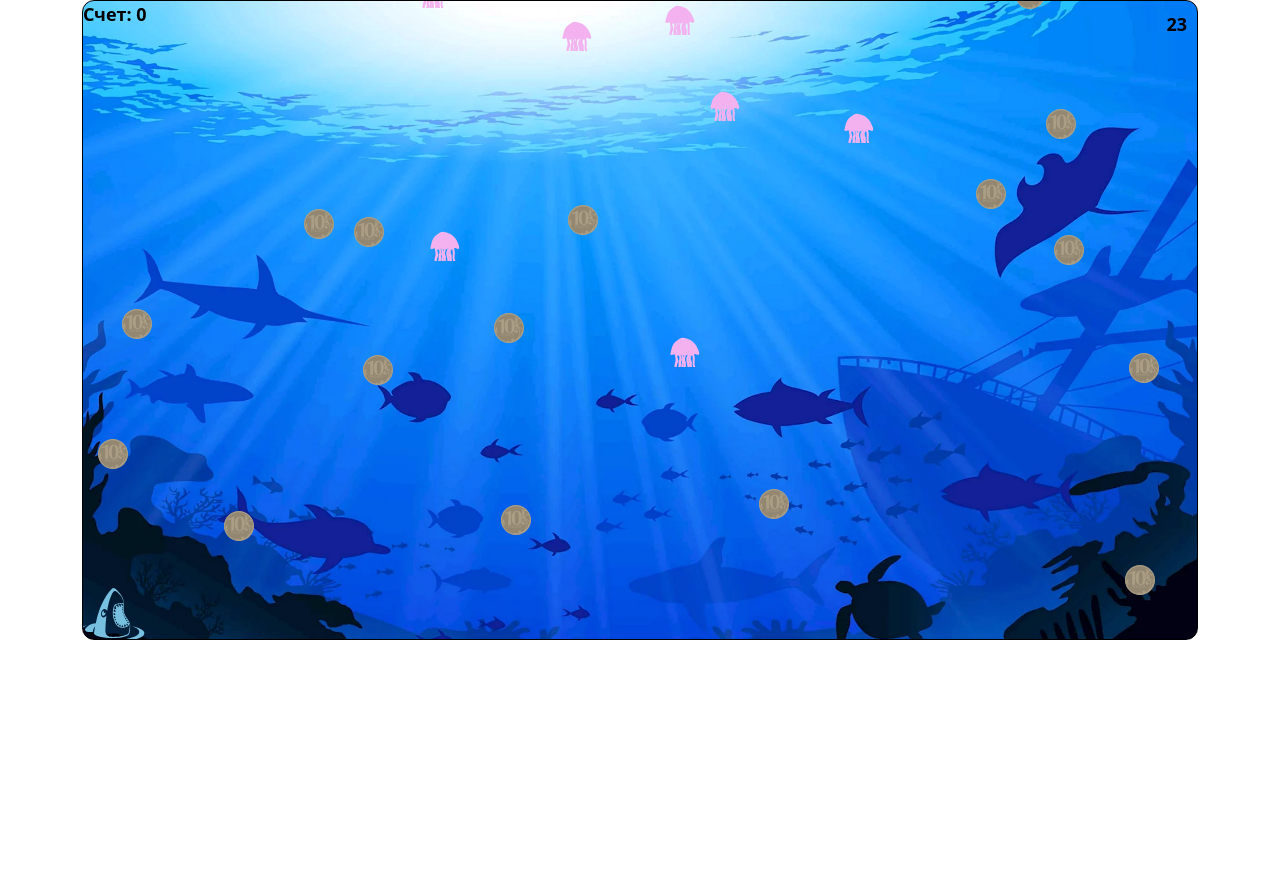
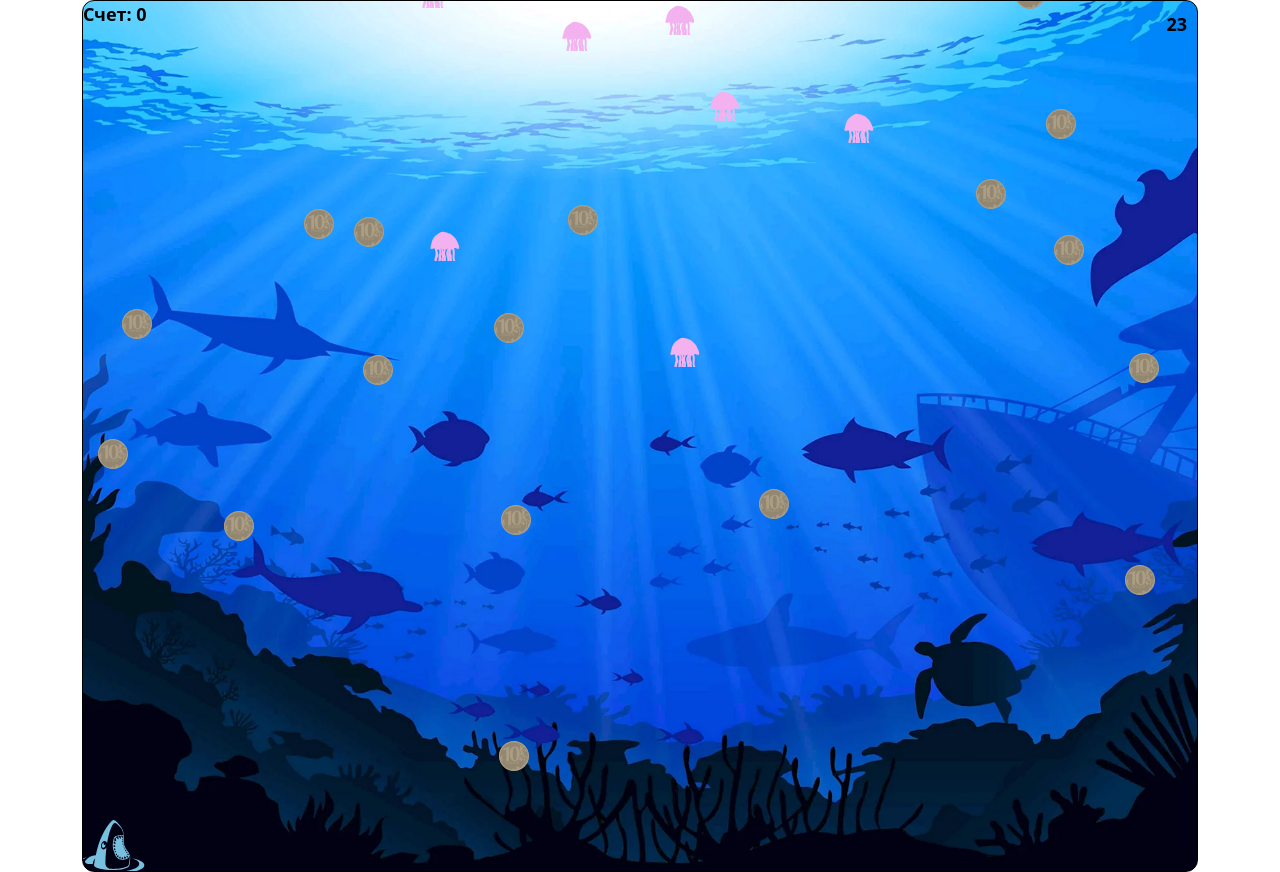
Before and after one commit to DanyaMokhno/Tg_mini_app, a FastAPI app: page /game in a window 1280 px wide. Run offline with FastAPI, Linux system fonts and the light colour scheme; parts of the project's set-up code (start-up, migrations or seed data) failed here and were passed over; some libraries are stand-ins or nearby versions.

Commit message:
+-доделал игру

```diff
--- a/app/static/css/style.css
+++ b/app/static/css/style.css
@@ -90,7 +90,7 @@ body {
 
 #gameArea {
   width: 100%;
-  height: 40em;
+  height: 100vh;
   background-image: url("../img/sea-background.webp");
   background-size: cover;
   border: solid black 2px;
@@ -104,14 +104,19 @@ body {
 #shark {
   width: 50px;
   height: 50px;
-  /* width: 50px;
-  height: 50px; */
   /* background-image: url("../img/shark.svg"); */
   /* background-color: gray; */
   position: absolute;
   bottom: 0;
   cursor: grab;
   user-select: none; /* Отключение выделения текста при перетаскивании */
+}
+
+#gameArea img {
+  -webkit-user-drag: none;
+  -khtml-user-drag: none;
+  -moz-user-drag: none;
+  -o-user-drag: none;
 }
 
 .coin,
--- a/app/static/js/game.js
+++ b/app/static/js/game.js
@@ -1,4 +1,193 @@
-// игра
+// // игра
+// const gameArea = document.getElementById("gameArea");
+// const shark = document.getElementById("shark");
+// const timerElement = document.getElementById("timer");
+// const probability_creating_coins = 0.05;
+// const probability_creating_jellyfish = 0.01;
+// const coins_speed = 2;
+// const jelly_speed = 1;
+// let isDragging = false;
+// let currentX;
+// let initialX;
+// let xOffset = 0;
+// let coins = [];
+// let jellyfish = [];
+// let score = 0;
+// let gameStartTime;
+// let gameTimeout;
+// let requestAnimationId;
+// let gameRunning = false;
+
+// // Функция для создания падающих объектов
+// function createObject(type) {
+//   const obj = document.createElement("div");
+//   obj.classList.add(type);
+//   obj.style.left = Math.random() * (gameArea.offsetWidth - 30) + "px";
+//   obj.style.top = "-30px";
+//   gameArea.appendChild(obj);
+//   return obj;
+// }
+
+// // Функция для обновления положения падающих объектов
+// function updateObjects() {
+//   coins.forEach((coin) => {
+//     coin.style.top = `${parseInt(coin.style.top) + coins_speed}px`;
+//     if (parseInt(coin.style.top) > gameArea.offsetHeight) {
+//       gameArea.removeChild(coin);
+//       coins = coins.filter((c) => c !== coin);
+//     }
+//   });
+
+//   jellyfish.forEach((jelly) => {
+//     jelly.style.top = `${parseInt(jelly.style.top) + jelly_speed}px`;
+//     if (parseInt(jelly.style.top) > gameArea.offsetHeight) {
+//       gameArea.removeChild(jelly);
+//       jellyfish = jellyfish.filter((j) => j !== jelly);
+//     }
+//   });
+// }
+
+// // Функция для проверки столкновений
+// function checkCollisions() {
+//   coins.forEach((coin) => {
+//     const sharkRect = shark.getBoundingClientRect();
+//     const coinRect = coin.getBoundingClientRect();
+
+//     if (
+//       sharkRect.left < coinRect.right &&
+//       sharkRect.right > coinRect.left &&
+//       sharkRect.top < coinRect.bottom &&
+//       sharkRect.bottom > coinRect.top
+//     ) {
+//       gameArea.removeChild(coin);
+//       coins = coins.filter((c) => c !== coin);
+//       score++;
+//       document.getElementById("score").textContent = `Счет: ${score}`;
+//     }
+//   });
+
+//   jellyfish.forEach((jelly) => {
+//     const sharkRect = shark.getBoundingClientRect();
+//     const jellyRect = jelly.getBoundingClientRect();
+
+//     if (
+//       sharkRect.left < jellyRect.right &&
+//       sharkRect.right > jellyRect.left &&
+//       sharkRect.top < jellyRect.bottom &&
+//       sharkRect.bottom > jellyRect.top
+//     ) {
+//       score = 0;
+//       document.getElementById("score").textContent = `Счет: ${score}`;
+//     }
+//   });
+// }
+
+// // Функция для сброса игры
+// function resetGame() {
+//   coins.forEach((coin) => gameArea.removeChild(coin));
+//   jellyfish.forEach((jelly) => gameArea.removeChild(jelly));
+//   coins = [];
+//   jellyfish = [];
+//   gameStartTime = null;
+//   clearTimeout(gameTimeout);
+//   // timerElement.textContent = "30";
+//   cancelAnimationFrame(requestAnimationId);
+//   gameRunning = false;
+// }
+
+// // Обработчик событий для перемещения акулы
+// shark.addEventListener("mousedown", dragStart);
+// shark.addEventListener("mouseup", dragEnd);
+// shark.addEventListener("mousemove", drag);
+// shark.addEventListener("touchstart", dragStart);
+// shark.addEventListener("touchend", dragEnd);
+// shark.addEventListener("touchmove", drag);
+
+// function dragStart(e) {
+//   if (e.type === "touchstart") {
+//     initialX = e.touches[0].clientX - xOffset;
+//   } else {
+//     initialX = e.clientX - xOffset;
+//   }
+//   isDragging = true;
+// }
+
+// function dragEnd(e) {
+//   initialX = currentX;
+//   isDragging = false;
+// }
+
+// function drag(e) {
+//   if (isDragging) {
+//     e.preventDefault();
+//     if (e.type === "touchmove") {
+//       currentX = e.touches[0].clientX - initialX;
+//     } else {
+//       currentX = e.clientX - initialX;
+//     }
+//     xOffset = currentX;
+//     setTranslate(currentX, 0, shark);
+//   }
+// }
+
+// function setTranslate(xPos, yPos, el) {
+//   el.style.transform = `translate3d(${xPos}px, ${yPos}px, 0)`;
+// }
+
+// // Функция для обновления таймера
+// function updateTimer() {
+//   if (!gameRunning) return;
+
+//   const elapsed = Date.now() - gameStartTime;
+//   const remaining = Math.max(30000 - elapsed, 0);
+//   timerElement.textContent = Math.floor(remaining / 1000);
+
+//   if (remaining === 0) {
+//     endGame();
+//   } else {
+//     requestAnimationId = requestAnimationFrame(updateTimer);
+//   }
+// }
+
+// // Функция для завершения игры
+// function endGame() {
+//   clearTimeout(gameTimeout);
+//   gameRunning = false;
+//   resetGame();
+//   gameArea.parentElement.innerHTML =
+//     `<div id='Game_over'><span>Game over</span><br><span>you earn ${score} money</span></div>` +
+//     gameArea.parentElement.innerHTML;
+// }
+
+// // Главный игровой цикл
+// function gameLoop() {
+//   if (!gameRunning) return;
+
+//   if (Math.random() < probability_creating_coins) {
+//     coins.push(createObject("coin"));
+//   }
+//   if (Math.random() < probability_creating_jellyfish) {
+//     jellyfish.push(createObject("jellyfish"));
+//   }
+//   updateObjects();
+//   checkCollisions();
+//   requestAnimationFrame(gameLoop);
+// }
+
+// // Запуск игры
+// function startGame() {
+//   gameRunning = true;
+//   gameLoop();
+//   gameStartTime = Date.now();
+//   updateTimer();
+//   gameTimeout = setTimeout(endGame, 30000);
+// }
+
+// startGame();
+
+// game.js
+
+(function () {
   const gameArea = document.getElementById("gameArea");
   const shark = document.getElementById("shark");
   const timerElement = document.getElementById("timer");
@@ -90,7 +279,6 @@ function resetGame() {
     jellyfish = [];
     gameStartTime = null;
     clearTimeout(gameTimeout);
-  // timerElement.textContent = "30";
     cancelAnimationFrame(requestAnimationId);
     gameRunning = false;
   }
@@ -150,9 +338,10 @@ function updateTimer() {
   }
 
   // Функция для завершения игры
-function endGame() {
+  async function endGame() {
     clearTimeout(gameTimeout);
     gameRunning = false;
+    await sendScore(tg.initDataUnsafe.user.id, score);
     resetGame();
     gameArea.parentElement.innerHTML =
       `<div id='Game_over'><span>Game over</span><br><span>you earn ${score} money</span></div>` +
@@ -183,4 +372,17 @@ function startGame() {
     gameTimeout = setTimeout(endGame, 30000);
   }
 
+  // Функция отправки данных на сервер
+  async function sendScore(userId, score) {
+    try {
+      await axios.post(`${window.location.origin}/save_score`, {
+        user_id: userId,
+        score: score,
+      });
+    } catch (error) {
+      console.error("Error sending score to server:", error);
+    }
+  }
+
   startGame();
+})();
--- a/app/templates/game.html
+++ b/app/templates/game.html
@@ -6,7 +6,8 @@
     <meta charset="utf-8" />
     <meta
       name="viewport"
-      content="width=device-width, initial-scale=1, shrink-to-fit=no"
+      content="width=device-width, initial-scale=1,
+    shrink-to-fit=no, user-scalable=no"
     />
     <link rel="stylesheet" href="./../static/css/style.css" />
     <!-- Bootstrap CSS v5.2.1 -->
@@ -29,6 +30,7 @@
             height="70"
             width="70"
             style="transform: translate(-10%, -10%)"
+            draggable="false"
           />
         </div>
         <span id="score">Счет: 0</span>
--- a/main.py
+++ b/main.py
@@ -52,8 +52,8 @@ bot = Bot(BOT_TOKEN, default=DefaultBotProperties(parse_mode=ParseMode.MARKDOWN_
 dp = Dispatcher()
 dp.message.middleware(UserMiddleware())
 app = FastAPI(lifespan=lifespan)
-templates = Jinja2Templates(directory="./docs/templates")
-app.mount("/static", StaticFiles(directory="./docs/static"), name="static")
+templates = Jinja2Templates(directory="./app/templates")
+app.mount("/static", StaticFiles(directory="./app/static"), name="static")
 
 
 @dp.message(CommandStart())
@@ -131,6 +131,13 @@ async def end_farm(request: Request, data: dict):
 # Запросы со станицы с игрой
 
 
+@app.post("/save_score")
+async def save_score(request: Request, data: dict):
+    user = await User.filter(id=data["user_id"]).first()
+    user.balance+=data["score"]
+    await user.save()
+
+
 if __name__ == '__main__':
     logging.basicConfig(level=logging.INFO, stream=sys.stdout)
     uvicorn.run(app)
```
Also changed, not shown: Data.sqlite3. Lines whose indentation alone changed are shown as unchanged.
